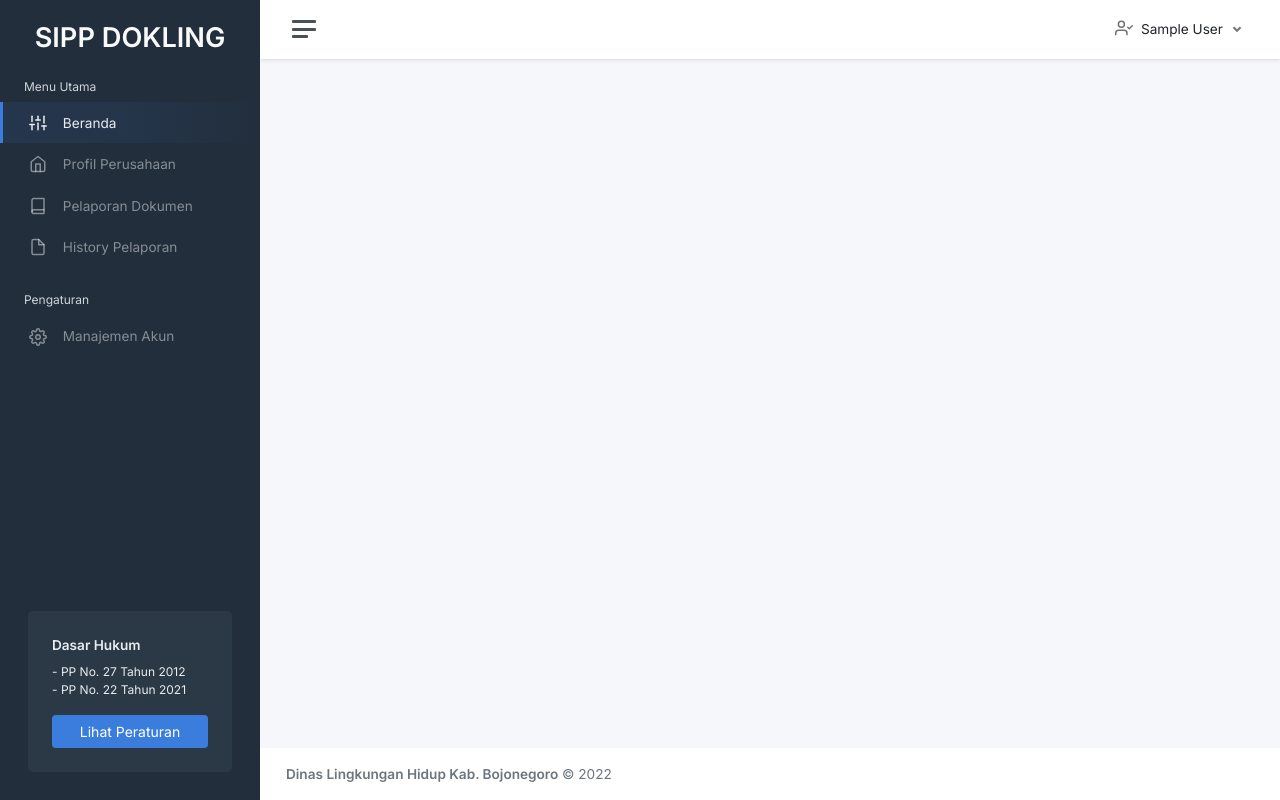
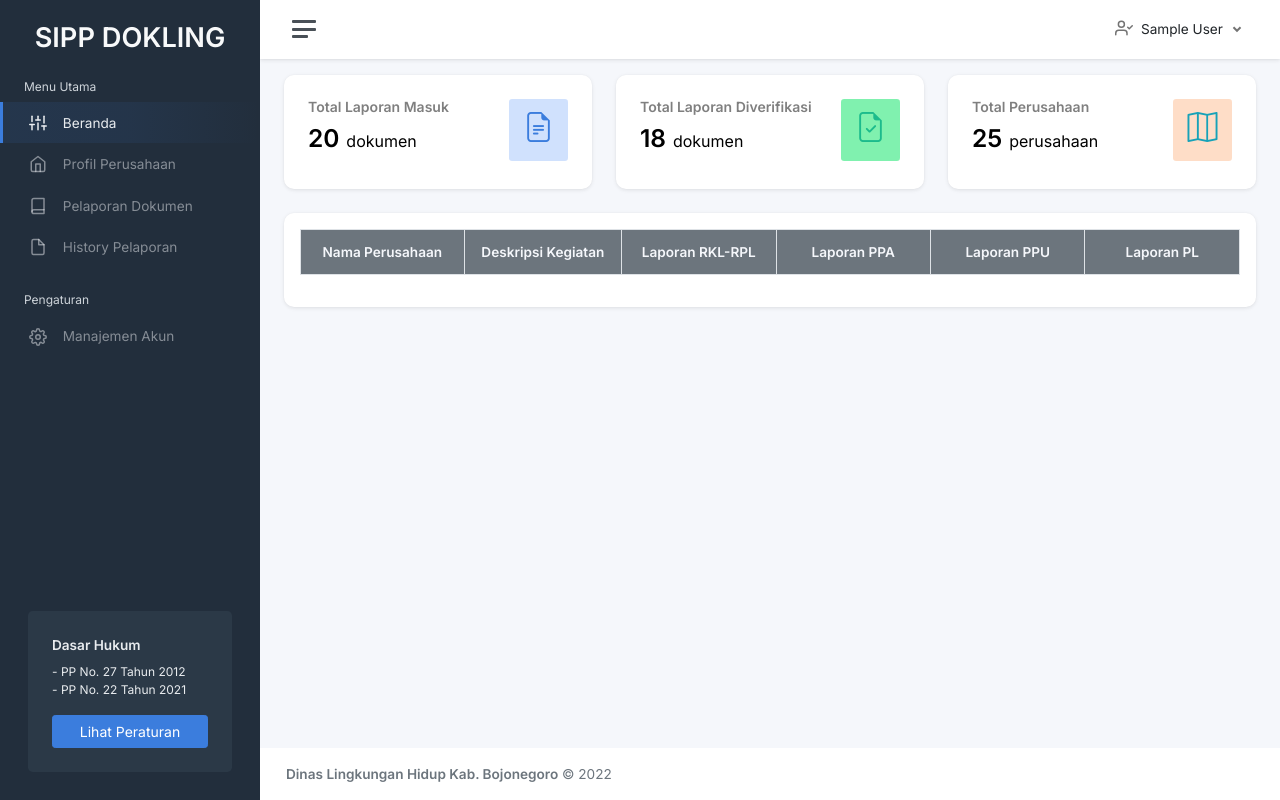
Before and after one commit to jago-kapok/document, a CodeIgniter app: page /database/index.php/admin/index in a window 1280 px wide. Run offline with CodeIgniter, Linux system fonts and the light colour scheme; the visitor is signed in with stand-in values (Sample User, id 1); data that the repository does not hold is empty.

Commit message:
Update PDF

```diff
--- a/application/controllers/Auth.php
+++ b/application/controllers/Auth.php
@@ -22,7 +22,7 @@ class Auth extends CI_Controller
 		$username = $this->input->post('user_name');
 		$password = $this->input->post('user_auth');
 
-		$user = $this->db->select('user.*, company.company_name as company_name')->where('user_name', $username)->join('company', 'company.company_id = user.company_id')->get('user')->row();
+		$user = $this->db->select('user.*, company.company_name as company_name')->where('user_name', $username)->where('user_status', 1)->join('company', 'company.company_id = user.company_id')->get('user')->row();
 
 		if(password_verify($password, $user->user_password))
 		{
--- a/application/views/admin/index.php
+++ b/application/views/admin/index.php
@@ -1,108 +1,64 @@
-<!-- <div class="container-fluid mt-2">
+<div class="container-fluid mt-2">
 <div class="row" data-aos="zoom-out">
-	<div class="col-md-3">
+	<div class="col-md-4">
 		<div class="card p-4">
 			<div class="d-flex justify-content-between mb-1">
 				<div>
-					<h6 class="text-black-50 mb-2"><strong>Survey Hari Ini</strong></h6>
-					<h3 class=""><strong><?php echo $survey_hari_ini ?></strong> <span style="font-size: 1rem">KK</span></h3>
+					<h6 class="text-black-50 mb-2"><strong>Total Laporan Masuk</strong></h6>
+					<h2 class=""><strong>20</strong> <span style="font-size: 1rem">dokumen</span></h2>
 				</div>
 
 				<div class="btn card-icon" style="background-color: #d0e1fd">
-					<i class="bi-file-earmark-check text-primary"></i>
+					<i class="bi-file-earmark-text text-primary" style="font-size: 30px"></i>
 				</div>
 			</div>
-			<span class="text-muted">Selisih <span style="color: <?php echo $perbandingan_color ?>"><strong><?php echo $perbandingan_sekarang_kemarin ?></strong></span> dari hari sebelumnya</span>
+			<span class="text-muted"></span>
 		</div>
 	</div>
 
-	<div class="col-md-3">
+	<div class="col-md-4">
 		<div class="card p-4">
 			<div class="d-flex justify-content-between mb-1">
 				<div>
-					<h6 class="text-black-50 mb-2"><strong>Total Survey Masuk</strong></h6>
-					<h3 class=""><strong><?php echo $total_survey ?></strong> <span style="font-size: 1rem">KK</span></h3>
+					<h6 class="text-black-50 mb-2"><strong>Total Laporan Diverifikasi</strong></h6>
+					<h2 class=""><strong>18</strong> <span style="font-size: 1rem">dokumen</span></h2>
 				</div>
 
 				<div class="btn card-icon" style="background-color: #80f1af">
-					<i class="bi-file-earmark-text text-success"></i>
+					<i class="bi-file-earmark-check text-success" style="font-size: 30px"></i>
 				</div>
 			</div>
-			<span class="text-muted"><span style="color: #22c55e"><strong><i class="bi-arrow-up"></i><?php echo round($total_survey_persen, 2) ?>%</strong></span> dari total sebelumnya</span>
+			<span class="text-muted"></span>
 		</div>
 	</div>
 
-	<div class="col-md-3">
+	<div class="col-md-4">
 		<div class="card p-4">
 			<div class="d-flex justify-content-between mb-1">
 				<div>
-					<h6 class="text-black-50 mb-2"><strong>Kecamatan</strong></h6>
-					<h3 class=""><strong>28</strong></h3>
-				</div>
-
-				<div class="btn card-icon" style="background-color: #ead6fd">
-					<i class="bi-map text-secondary"></i>
-				</div>
-			</div>
-			<span class="text-muted"><span style="color: #22c55e"><strong></strong></span>Jumlah kecamatan</span>
-		</div>
-	</div>
-
-	<div class="col-md-3">
-		<div class="card p-4">
-			<div class="d-flex justify-content-between mb-1">
-				<div>
-					<h6 class="text-black-50 mb-2"><strong>Desa / Kelurahan</strong></h6>
-					<h3 class=""><strong>430</strong></h3>
+					<h6 class="text-black-50 mb-2"><strong>Total Perusahaan</strong></h6>
+					<h2 class=""><strong>25</strong> <span style="font-size: 1rem">perusahaan</span></h2>
 				</div>
 
 				<div class="btn card-icon" style="background-color: #feddc7">
-					<i class="bi-geo-alt text-danger"></i>
+					<i class="bi-map text-info" style="font-size: 30px"></i>
 				</div>
 			</div>
-			<span class="text-muted">Jumlah desa dan kelurahan</span>
+			<span class="text-muted"></span>
 		</div>
 	</div>
 </div>
 
-<div class="card mt-3" data-aos="fade-up">
-	<div id="chart"></div>
-</div>
-
-<div class="card mt-3" data-aos="fade-in">
-  <div class="row mb-1">
-	<div class="col-md-8">
-	  <button type="button" class="btn btn-primary btn-sm" data-toggle="modal" data-target="#form_create"><i class="bi-filter-square"></i>
-	    &nbsp;&nbsp;Filter Data
-	  </button>
-	</div>
-	<div class="col-md-4 pull-right">
-	  <div class="input-group">
-		<input id="searching" class="form-control form-control-sm" placeholder="Cari Data ...">
-		<div class="input-group-prepend">
-		  <div class="">
-			<select id="pagelength" class="form-control form-control-sm" readonly>
-			  <option value="10">10</option>
-			  <option value="25">25</option>
-			  <option value="50">50</option>
-			  <option value="100">100</option>
-			</select>
-		  </div>
-		</div>
-	  </div>
-	</div>
-  </div>
+<div class="card" data-aos="fade-in">
   <table id="table_data" class="table table-bordered table-striped" width="100%">
 		<thead class="bg-secondary text-light" style="background-color: #8b8b8b">
     	<tr>
-				<th width="20">#</th>
-        <th width="100">Tanggal Input</th>
-        <th width="200">Kecamatan</th>
-        <th width="200">Desa</th>
-        <th width="200">Nomor KK</th>
-        <th width="200">Nama Kepala Keluarga</th>
-        <th width="200">Jumlah Anggota Keluarga</th>
-        <th width="100">Pilihan</th>
+        <th width="200" class="text-center">Nama Perusahaan</th>
+        <th width="200" class="text-center">Deskripsi Kegiatan</th>
+        <th width="200" class="text-center">Laporan RKL-RPL</th>
+        <th width="200" class="text-center">Laporan PPA</th>
+        <th width="200" class="text-center">Laporan PPU</th>
+        <th width="200" class="text-center">Laporan PL</th>
       </tr>
     </thead>
   </table>
@@ -136,4 +92,4 @@
 	var chart = new ApexCharts(document.querySelector("#chart"), options);
 
 	chart.render();
-</script> -->
+</script>
--- a/application/views/templates/js/history.php
+++ b/application/views/templates/js/history.php
@@ -28,7 +28,7 @@ var table = $("table#table_data").DataTable({
     data: "doc_sign_file",
     render: function(data, type, row){
       if(row.doc_status == 3){
-        return '<a href="<?= base_url() ?>prints/doc/' + row.doc_id + '" class="btn btn-success btn-sm" target="_blank"><i class="bi-printer"></i>&nbsp;&nbsp;Cetak Tanda Terima</a>';
+        return '<a href="<?= base_url() ?>prints/pdf/' + row.doc_id + '" class="btn btn-success btn-sm" target="_blank"><i class="bi-printer"></i>&nbsp;&nbsp;Cetak Tanda Terima</a>';
       } else {
         return '-';
       }
--- a/application/views/templates/js/print.php
+++ b/application/views/templates/js/print.php
@@ -34,7 +34,7 @@ var table = $("table#table_data").DataTable({
   {
     data: "doc_id",
     render: function(data, type, row){
-      return '<a href="<?= base_url() ?>print/pdf/' + data + '" class="btn btn-info btn-sm">Cetak</a>';
+      return '<a href="<?= base_url() ?>prints/pdf/' + data + '" class="btn btn-info btn-sm" target="_blank">Cetak</a>';
     }
   }
 
```
Also changed, not shown: application/controllers/Prints.php (+53 -6 lines), application/libraries/PDF.php (+12 -9 lines), assets/dist/img/qrcode.png (added).
